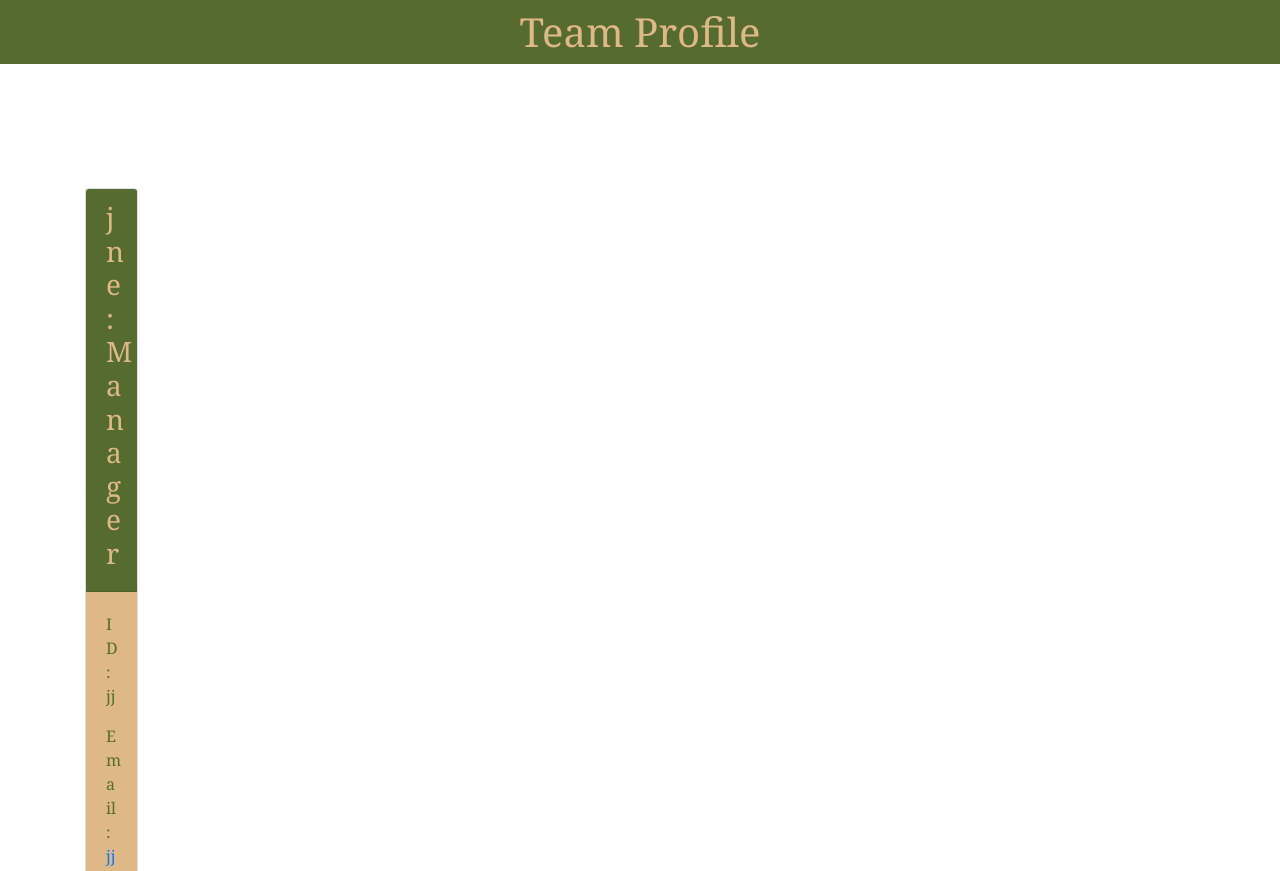
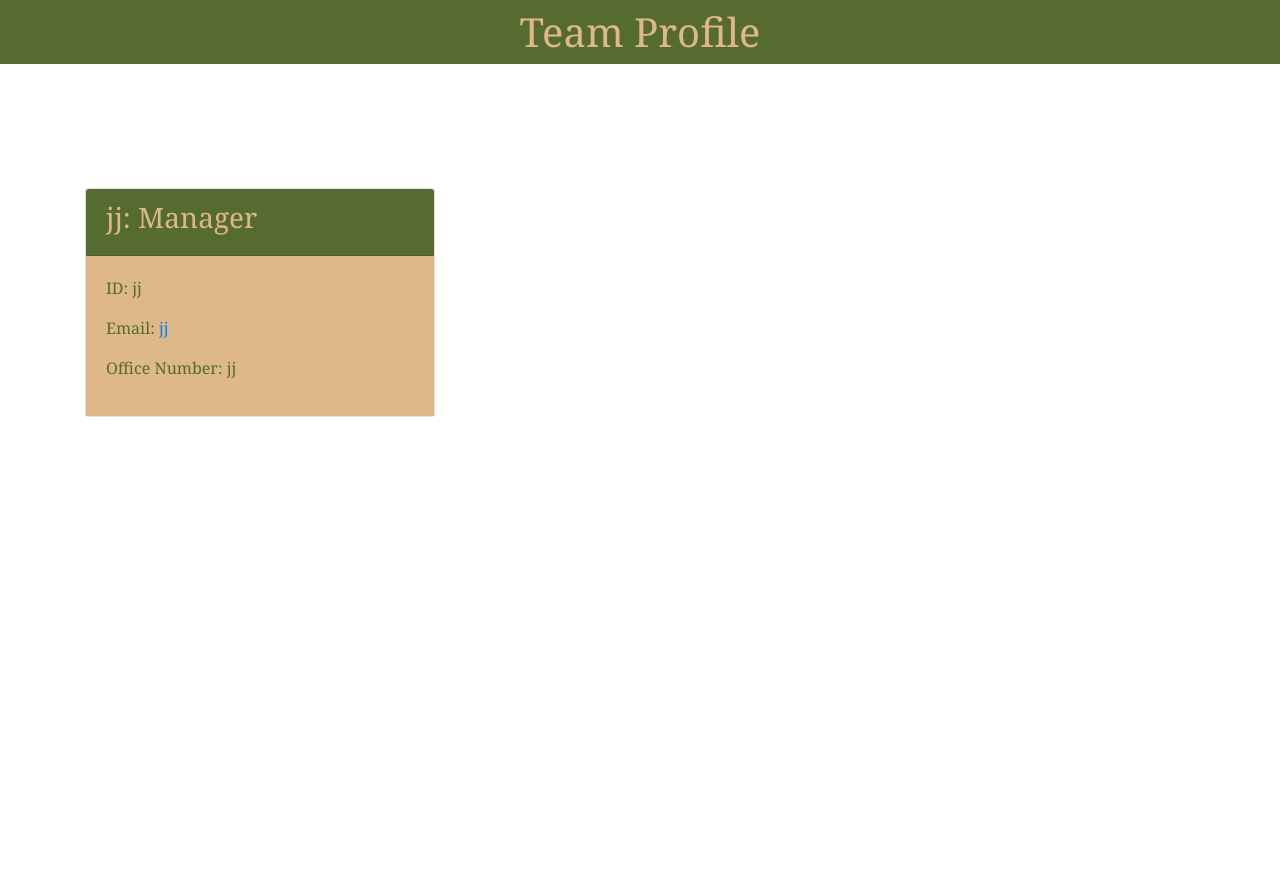
Before and after one commit to jenemanuele/Team-Profile-Generator, a website: page dist/index.html in a window 1280 px wide. Shown: the top 871 px of the page. After the commit the page ends 800 px from the top, so only its background shows below. Drawn offline with nearby package versions, Linux system fonts and the light colour scheme.

Commit message:
fixed css

```diff
--- a/dist/index.html
+++ b/dist/index.html
@@ -23,7 +23,7 @@
     <div class="col-4 mt-4">
         <div class="card">
             <div class="card-header">
-                <h3>jne: Manager</h3>
+                <h3>jj: Manager</h3>
             </div>
 
             <div class="card-body">
--- a/dist/style.css
+++ b/dist/style.css
@@ -27,6 +27,6 @@ body {
 }
 .container {
     margin: 100px auto;
-    display: flex;
+
 
 }
```
